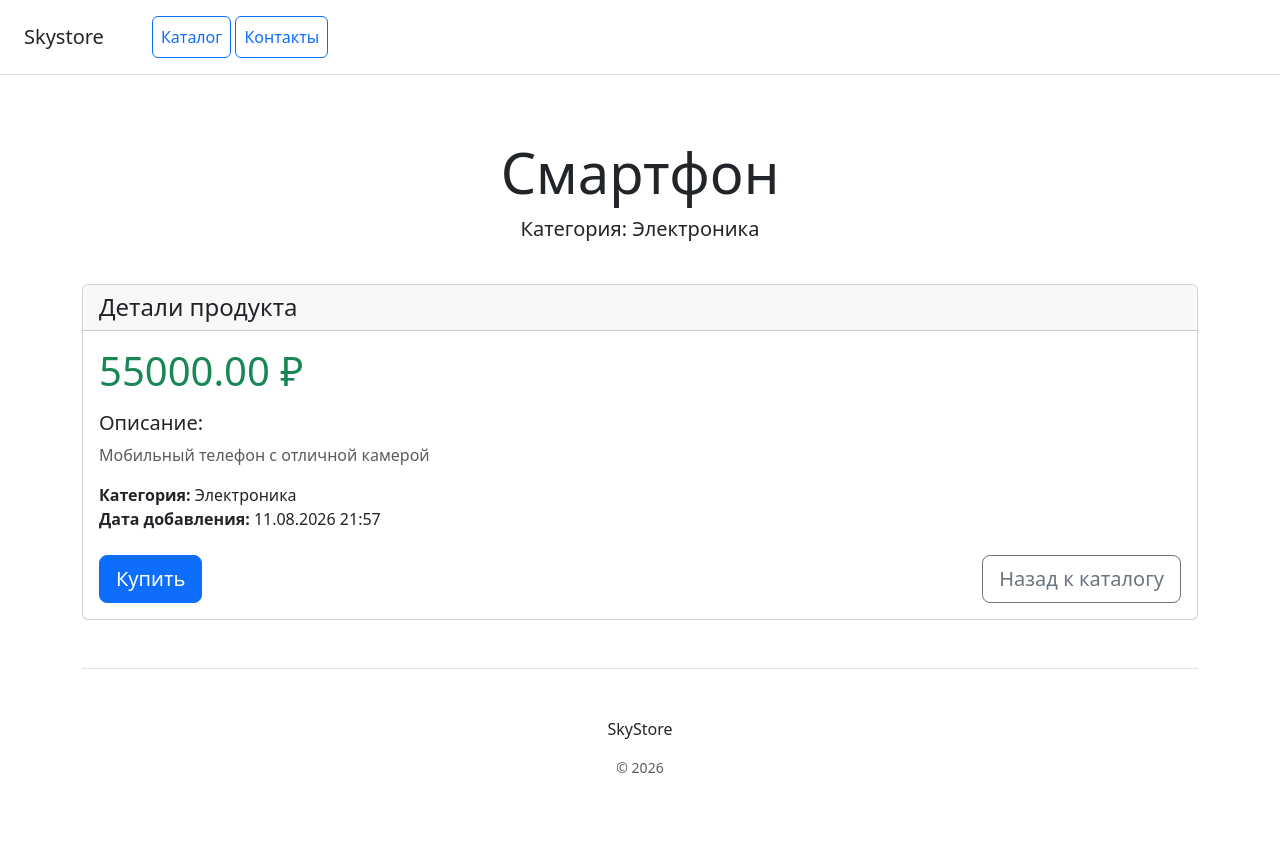
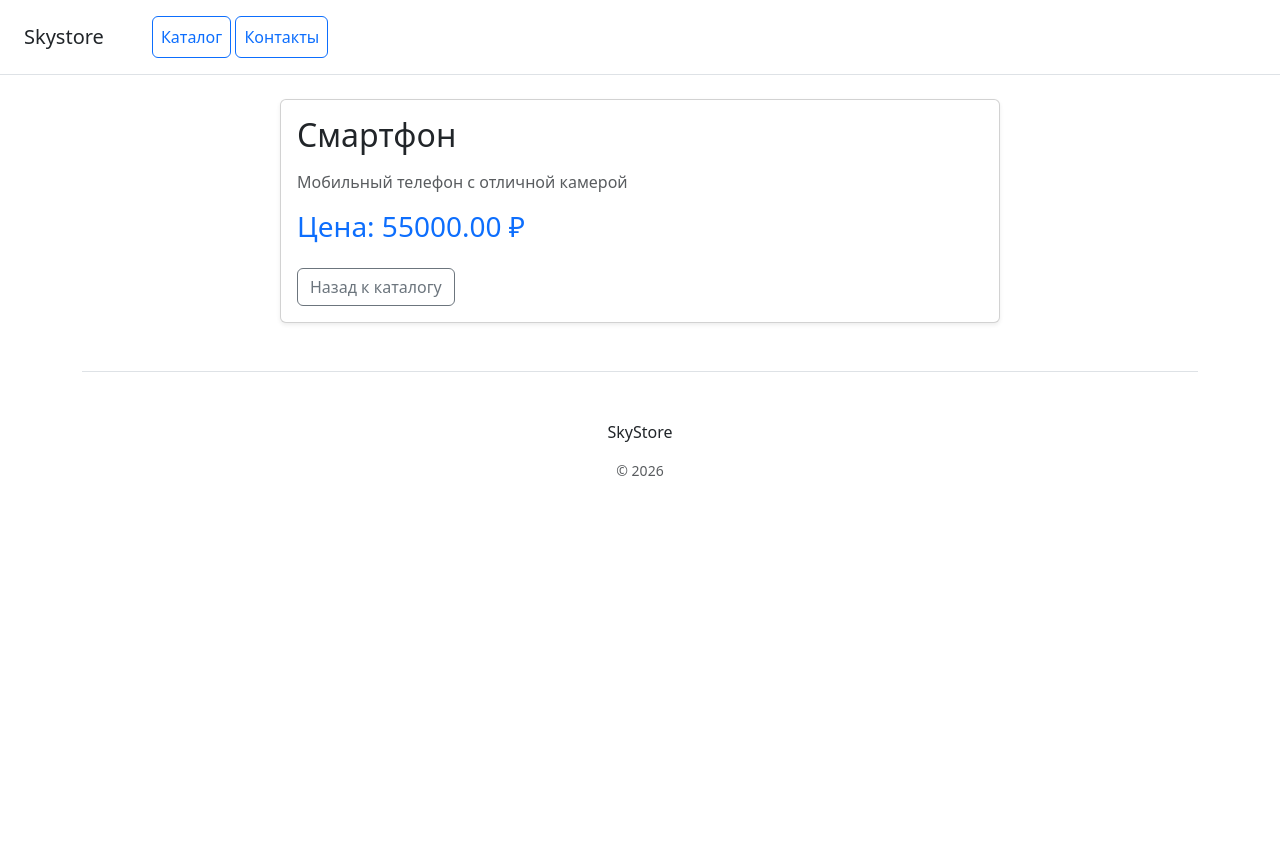
Before and after one commit to Sergey-Shinkevich/Home_Work_6_Course_Django, a Django app: page /product/1/ in a window 1280 px wide. After the commit the page ends 476 px from the top, so only its background shows below. Run offline with Django 5.2, Linux system fonts and the light colour scheme; data comes from the database, SQL or seed files in the repository; some libraries are stand-ins or nearby versions.

Commit message:
3th task completed

```diff
--- /dev/null
+++ b/catalog/templates/base.html
@@ -0,0 +1,26 @@
+<!doctype html>
+{% load static %}
+<html lang="en">
+<head>
+    <meta charset="utf-8">
+    <meta name="viewport" content="width=device-width, initial-scale=1">
+    <title>{% block title %}Skystore{% endblock %}</title>
+    <link href="{% static 'bootstrap.min.css' %}" rel="stylesheet"/>
+</head>
+<body>
+
+<!-- Подключаем шапку -->
+{% include 'includes/inc_menu.html' %}
+
+<div class="container">
+    <!-- Основной контент страницы -->
+    {% block content %}
+    {% endblock %}
+
+    <!-- Подключаем футер -->
+    {% include 'includes/inc_footer.html' %}
+</div>
+
+<script src="{% static 'bootstrap.bundle.min.js' %}"></script>
+</body>
+</html>
--- /dev/null
+++ b/catalog/templates/includes/inc_footer.html
@@ -0,0 +1,8 @@
+<footer class="pt-4 my-md-5 pt-md-5 border-top text-center">
+    <div class="row">
+        <div class="col-12">
+            <p>SkyStore</p>
+            <small class="d-block mb-3 text-muted">&copy; 2026</small>
+        </div>
+    </div>
+</footer>
--- /dev/null
+++ b/catalog/templates/includes/inc_menu.html
@@ -0,0 +1,7 @@
+<div class="d-flex flex-column flex-md-row align-items-center p-3 px-md-4 mb-3 bg-white border-bottom box-shadow">
+    <h5 class="my-0 mr-md-auto font-weight-normal">Skystore</h5>
+    <nav class="ms-5">
+        <a class="p-2 btn btn-outline-primary" href="{% url 'catalog:home' %}">Каталог</a>
+        <a class="p-2 btn btn-outline-primary" href="{% url 'catalog:contacts' %}">Контакты</a>
+    </nav>
+</div>
--- a/catalog/templates/product_detail.html
+++ b/catalog/templates/product_detail.html
@@ -1,77 +1,28 @@
-<!doctype html>
-{% load static %}
-<html lang="en">
-<head>
-    <meta charset="utf-8">
-    <meta name="viewport" content="width=device-width, initial-scale=1">
-    <title>Skystore - {{ product.name }}</title>
-    <!-- Подключите статичеcкие файлы со стилями Bootstrap -->
-    <link href="{% static 'bootstrap.min.css' %}" rel="stylesheet"/>
-</head>
-<body>
-<div class="d-flex flex-column flex-md-row align-items-center p-3 px-md-4 mb-3 bg-white border-bottom box-shadow">
-    <h5 class="my-0 mr-md-auto font-weight-normal">Skystore</h5>
-    <nav class="ms-5">
-        <a class="p-2 btn btn-outline-primary" href="/">Каталог</a>
-        <a class="p-2 btn btn-outline-primary" href="/contacts/">Контакты</a>
-    </nav>
-</div>
+{% extends 'base.html' %}
 
-<div class="pricing-header px-3 py-3 pt-md-5 pb-md-4 mx-auto text-center">
-    <h1 class="display-4">{{ product.name }}</h1>
-    <p class="lead">Категория: {{ product.category.name }}</p>
-</div>
+{% block title %}Skystore - {{ product.name }}{% endblock %}
 
-<div class="container">
-    <div class="card mb-4 box-shadow">
-        <div class="card-header">
-            <h4 class="my-0 font-weight-normal">Детали продукта</h4>
-        </div>
-        <div class="card-body">
-            <div class="row align-items-center">
-                <!-- Картинка товара слева -->
+{% block content %}
+<div class="container mt-4">
+    <div class="row justify-content-center">
+        <div class="col-md-8">
+            <div class="card shadow-sm">
                 {% if product.image %}
-                <div class="col-md-5 text-center mb-3 mb-md-0">
-                    <img src="{{ product.image.url }}" class="img-fluid rounded" alt="{{ product.name }}" style="max-height: 350px; object-fit: contain;">
-                </div>
-                <div class="col-md-7">
-                {% else %}
-                <div class="col-12">
+                    <div class="text-center p-4 bg-light">
+                        <img src="{{ product.image.url }}" class="img-fluid rounded" alt="{{ product.name }}" style="max-height: 400px; object-fit: contain;">
+                    </div>
                 {% endif %}
-                    <!-- Цена и инфо справа -->
-                    <h1 class="card-title pricing-card-title text-success mb-3">{{ product.purchase_price }} ₽</h1>
-
-                    <div class="my-3 text-start">
-                        <h5>Описание:</h5>
-                        <p class="text-muted">
-                            {{ product.description|default:"Описание отсутствует." }}
-                        </p>
-
-                        <ul class="list-unstyled mt-3 mb-4 text-start">
-                            <li><strong>Категория:</strong> {{ product.category.name }}</li>
-                            <li><strong>Дата добавления:</strong> {{ product.created_at|date:"d.m.Y H:i" }}</li>
-                        </ul>
-                    </div>
+                <div class="card-body">
+                    <h2 class="card-title mb-3">{{ product.name }}</h2>
+                    <p class="card-text text-muted">{{ product.description }}</p>
+                    <h3 class="text-primary mb-4">Цена: {{ product.purchase_price }} ₽</h3>
 
                     <div class="d-flex justify-content-between align-items-center">
-                        <button type="button" class="btn btn-lg btn-primary">Купить</button>
-                        <a href="/" class="btn btn-lg btn-outline-secondary">Назад к каталогу</a>
+                        <a href="{% url 'catalog:home' %}" class="btn btn-outline-secondary">Назад к каталогу</a>
                     </div>
                 </div>
             </div>
         </div>
     </div>
-
-    <!-- Лаконичный футер -->
-    <footer class="pt-4 my-md-5 pt-md-5 border-top text-center">
-        <div class="row">
-            <div class="col-12">
-                <p>SkyStore</p>
-                <small class="d-block mb-3 text-muted">&copy; 2026</small>
-            </div>
-        </div>
-    </footer>
 </div>
-<script src="{% static 'bootstrap.bundle.min.js' %}"></script>
-</body>
-</html>
+{% endblock %}
```
Also changed, not shown: catalog/templates/home.html (+3 -32 lines), README.md.
